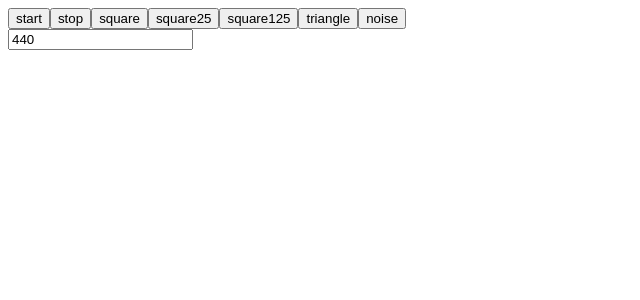
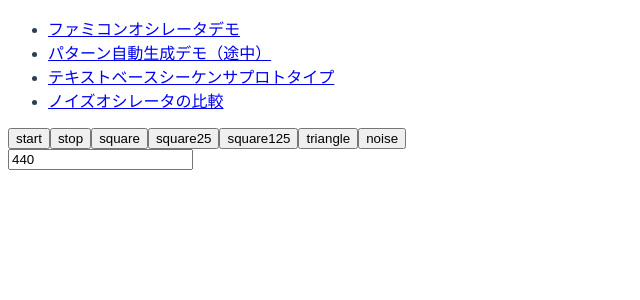
Before and after one commit to 73-ch/psg-tone, a Vue app: page / in a window 1280 px wide. Shown: the top 300 px of the page, without its empty margins (0-640 px from the left). Built offline with nearby package versions, Linux system fonts and the light colour scheme.

Commit message:
ヘッダーを追加

```diff
--- a/src/App.vue
+++ b/src/App.vue
@@ -1,5 +1,11 @@
 <template>
   <div id="app">
+    <ul>
+      <li><router-link to="/">ファミコンオシレータデモ</router-link></li>
+      <li><router-link to="/sequencer">パターン自動生成デモ（途中）</router-link></li>
+      <li><router-link to="/sequencer2">テキストベースシーケンサプロトタイプ</router-link></li>
+      <li><router-link to="/compare_noise">ノイズオシレータの比較</router-link></li>
+    </ul>
     <router-view />
   </div>
 </template>
```
